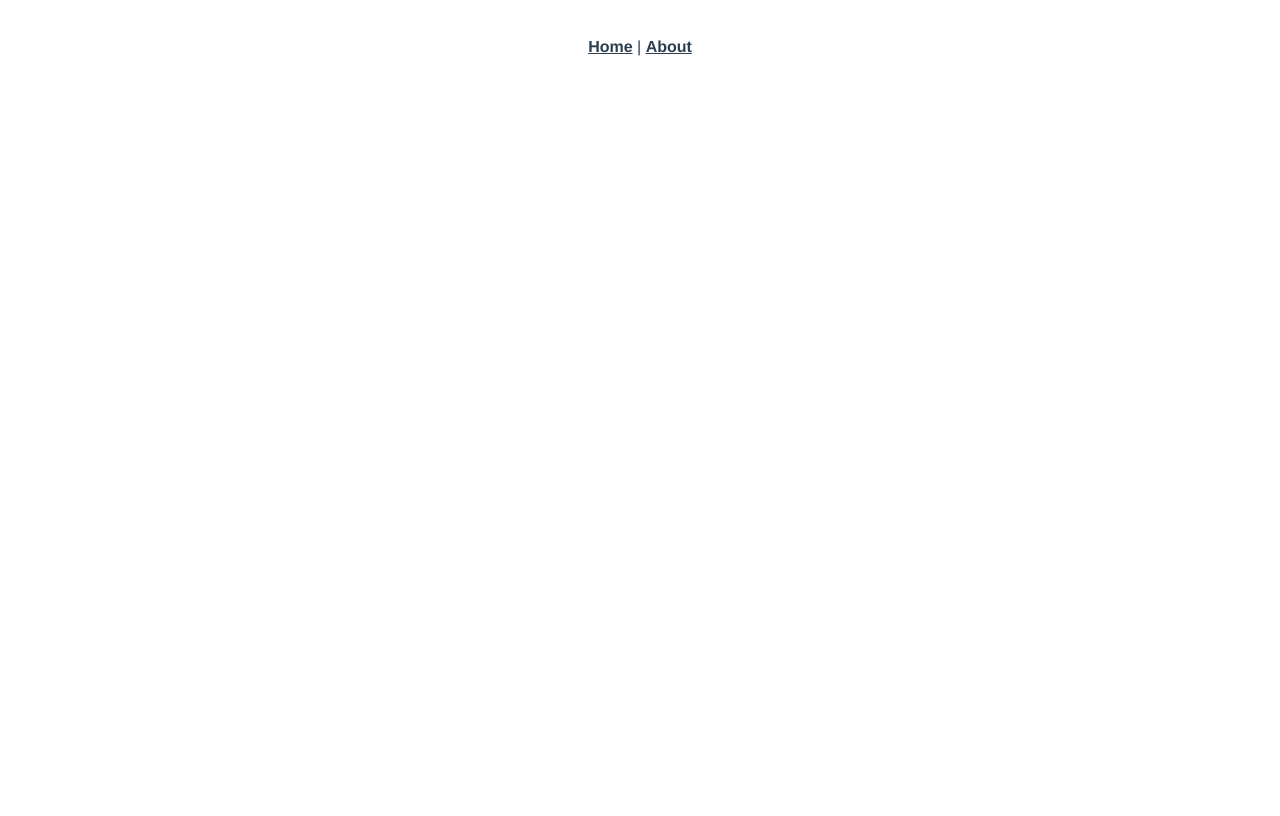
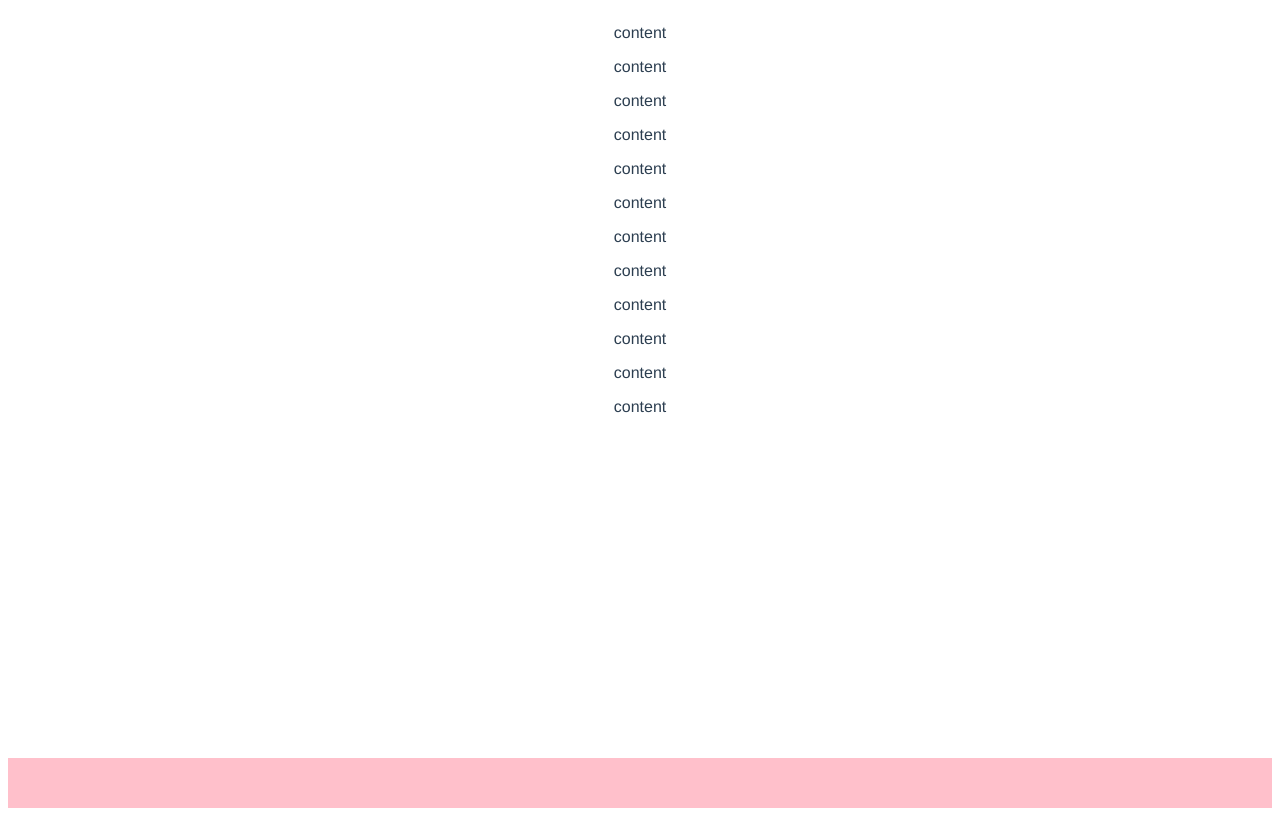
Before and after one commit to yuccie/awesome-demo, a Vue app: page /demos/footerBottom in a window 1280 px wide. Built offline with nearby package versions, Linux system fonts and the light colour scheme.

Commit message:
增加demos

```diff
--- a/src/App.vue
+++ b/src/App.vue
@@ -1,9 +1,9 @@
 <template>
   <div id="app">
-    <div id="nav">
+    <!-- <div id="nav">
       <router-link to="/">Home</router-link> |
       <router-link to="/about">About</router-link>
-    </div>
+    </div> -->
     <router-view/>
   </div>
 </template>
--- a/src/router.ts
+++ b/src/router.ts
@@ -28,6 +28,11 @@ export default new Router({
       // this generates a separate chunk (other.[hash].js) for this route
       // which is lazy-loaded when the route is visited.
       component: () => import(/* webpackChunkName: "other" */ './views/Other.vue')
-    }
+    },
+    {
+      path: '/demos/footerBottom',
+      name: 'FooterDown',
+      component: () => import(/* webpackChunkName: "about" */ './views/demos/footerBottom/index.vue')
+    },
   ]
 });
--- /dev/null
+++ b/src/views/demos/footerBottom/index.vue
@@ -0,0 +1,48 @@
+<template>
+	<div class="main">
+		<div class="content">
+			<p class="test">content</p>
+			<p class="test">content</p>
+			<p class="test">content</p>
+			<p class="test">content</p>
+			<p class="test">content</p>
+			<p class="test">content</p>
+			<p class="test">content</p>
+			<p class="test">content</p>
+			<p class="test">content</p>
+			<p class="test">content</p>
+			<p class="test">content</p>
+			<p class="test">content</p>
+		</div>
+		<div class="footer"></div>
+	</div>
+</template>
+
+<style lang="scss">
+.main{
+	// 利用calc计算值
+	// .content{
+	// 	min-height: calc(100vh - 50px);
+	// 	.test{
+	// 		margin: 0;
+	// 		padding: 0;
+	// 	}
+	// }
+	// .footer{
+	// 	background: pink;
+	// 	height: 50px;
+	// }
+
+	// 利用flex可以不关心footer高度
+	min-height: 100vh;
+	display: flex;
+	flex-direction: column;
+	.content{
+		flex:1;
+	}
+	.footer{
+		background: pink;
+		height: 50px;
+	}
+}
+</style>
```
Also changed, not shown: 1 other file (tests, documents, lock files or other folders).
